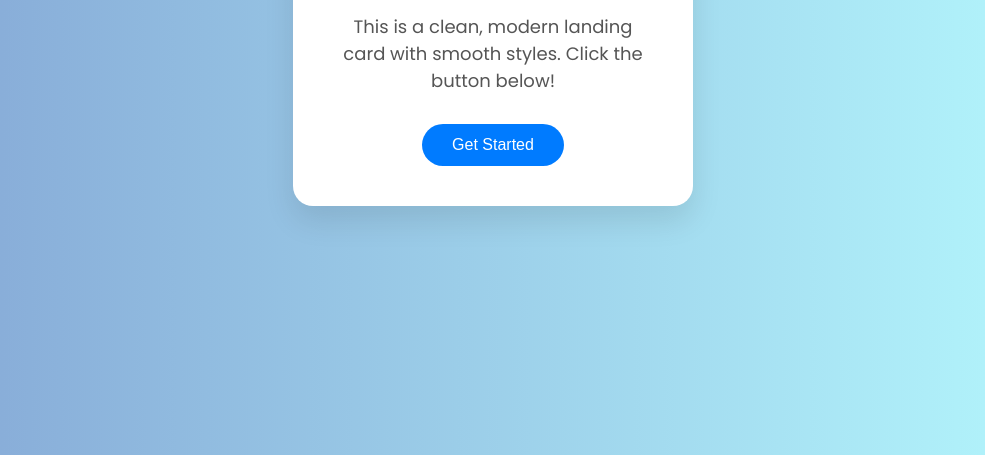
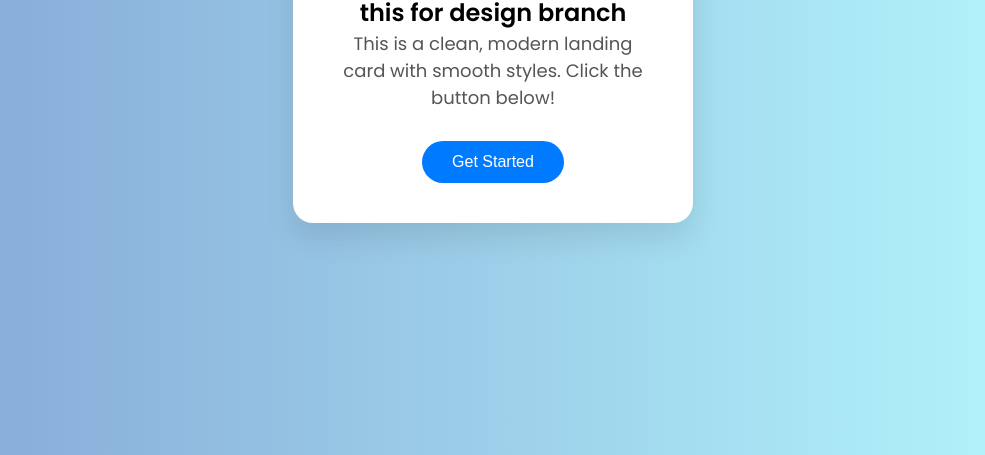
Before and after one commit to alirind007/myrepo, a plain HTML site: page index.html in a window 1280 px wide. Shown: the part 345-800 px from the top of the page, without its empty margins (147-1132 px from the left). Drawn offline with Linux system fonts and the light colour scheme.

Commit message:
change for new branch

```diff
--- a/index.html
+++ b/index.html
@@ -57,6 +57,7 @@
 
     <div class="card">
         <h1>Hello, Friend!</h1>
+        <h2>this for design branch</h2>
         <p>This is a clean, modern landing card with smooth styles. Click the button below!</p>
         <button onclick="alert('Thanks for clicking!')">Get Started</button>
     </div>
```
